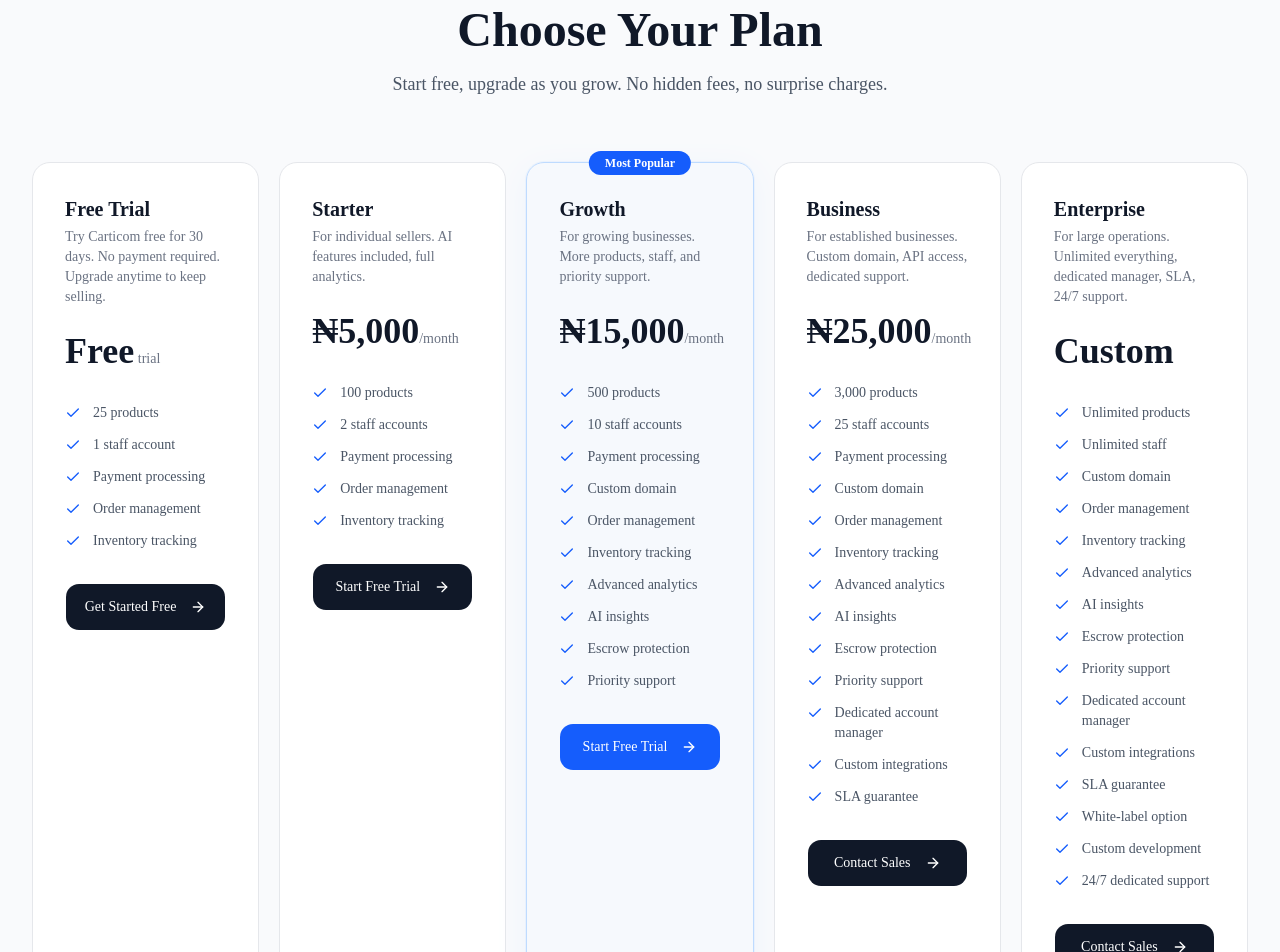
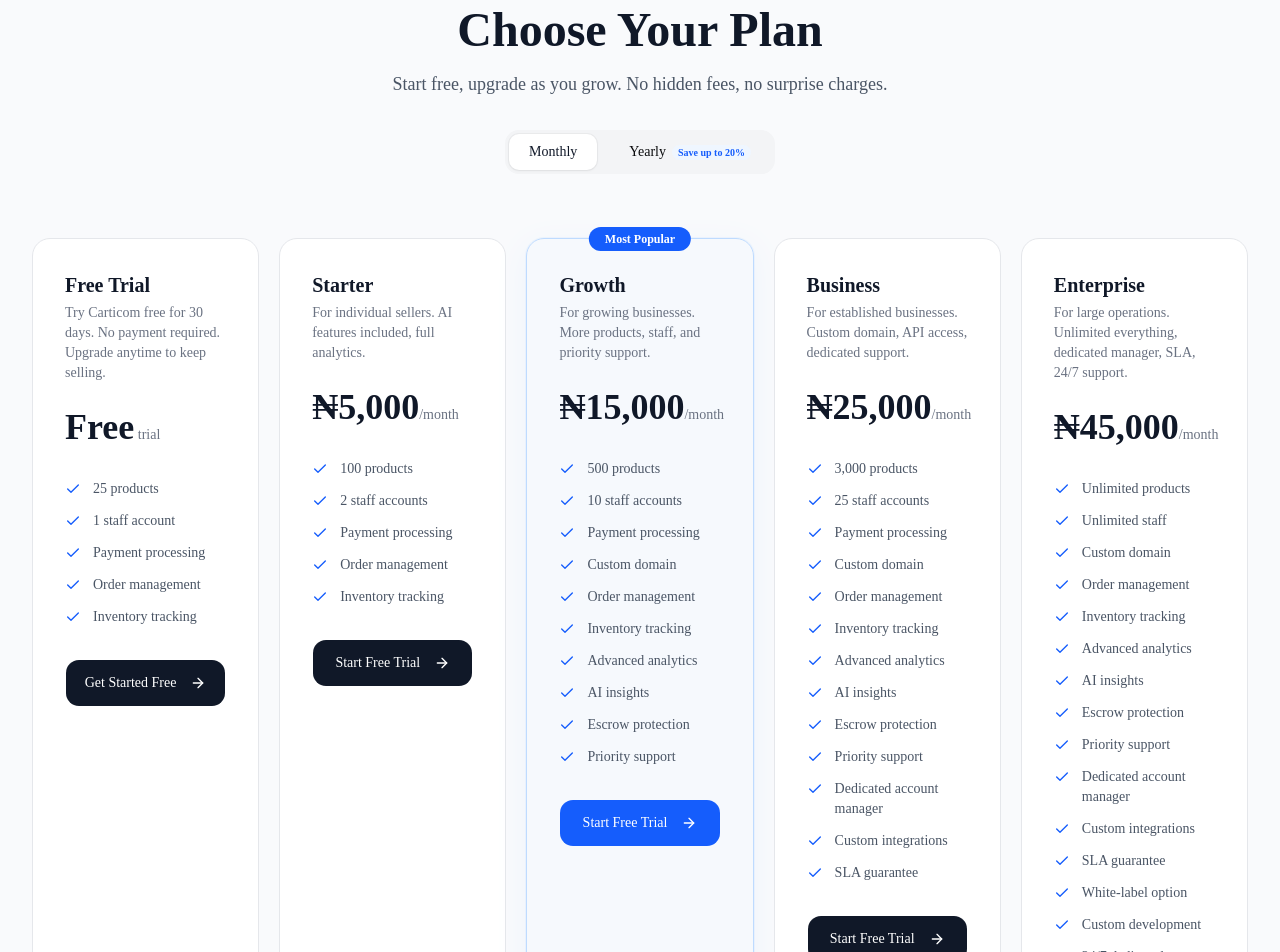
Before and after one commit to Carticom/Carticom-Frontend, a Next.js app: page /pricing in a window 1280 px wide. Shown: the part 160-1112 px from the top of the page. Built offline with nearby package versions, Linux system fonts and the light colour scheme; no server answers.

Commit message:
Fix pricing CTAs, yearly toggle, subscription banner backend match

```diff
--- a/app/(public)/pricing/page.tsx
+++ b/app/(public)/pricing/page.tsx
@@ -56,6 +56,10 @@ function generateFeatures(dto: SubscriptionPlanDTO): string[] {
   if (dto.name === 'Enterprise') {
     features.push('White-label option', 'Custom development', '24/7 dedicated support');
   }
+  if (dto.yearlyPrice > 0 && dto.monthlyPrice > 0) {
+    const savePct = Math.round((1 - dto.yearlyPrice / (dto.monthlyPrice * 12)) * 100);
+    if (savePct > 0) features.push(`Save ${savePct}% with yearly billing`);
+  }
   return features;
 }
 
@@ -96,32 +100,34 @@ const fallbackPlans: Plan[] = [
     period: '/month',
     desc: 'For established businesses. Custom domain, API access, dedicated support.',
     features: ['3,000 products', '25 staff accounts', 'Payment processing', 'Custom domain', 'Order management', 'Inventory tracking', 'Advanced analytics', 'AI insights', 'Escrow protection', 'Priority support', 'Dedicated account manager', 'Custom integrations', 'SLA guarantee'],
-    cta: 'Contact Sales',
-    href: '/contact',
+    cta: 'Start Free Trial',
+    href: '/register',
     popular: false,
   },
   {
     name: 'Enterprise',
-    price: 'Custom',
-    period: '',
+    price: '₦45,000',
+    period: '/month',
     desc: 'For large operations. Unlimited everything, dedicated manager, SLA, 24/7 support.',
     features: ['Unlimited products', 'Unlimited staff', 'Custom domain', 'Order management', 'Inventory tracking', 'Advanced analytics', 'AI insights', 'Escrow protection', 'Priority support', 'Dedicated account manager', 'Custom integrations', 'SLA guarantee', 'White-label option', 'Custom development', '24/7 dedicated support'],
-    cta: 'Contact Sales',
-    href: '/contact',
+    cta: 'Start Free Trial',
+    href: '/register',
     popular: false,
   },
 ];
 
 const faqs = [
   { q: 'Can I upgrade or downgrade anytime?', a: 'Yes. You can change your plan at any time. Changes take effect at the start of your next billing cycle.' },
-  { q: 'Is there a free trial?', a: 'Yes, every paid plan comes with a 14-day free trial. No credit card required.' },
+  { q: 'Is there a free trial?', a: 'Yes, every paid plan comes with a 30-day free trial. No credit card required.' },
   { q: 'What payment methods do you accept?', a: 'We accept card payments, bank transfers, USSD, and mobile money across supported African countries.' },
+  { q: 'How does yearly billing work?', a: 'Pay for a full year upfront and save up to 20% compared to monthly billing. Your subscription renews annually.' },
   { q: 'Are there any setup fees?', a: 'No. There are no setup fees or hidden charges. You only pay your subscription fee.' },
 ];
 
 export default function PricingPage() {
   const [plans, setPlans] = useState<Plan[]>(fallbackPlans);
   const [loading, setLoading] = useState(true);
+  const [yearly, setYearly] = useState(false);
 
   useEffect(() => {
     axiosInstance.get('/api/v1/subscriptions/plans')
@@ -131,19 +137,19 @@ export default function PricingPage() {
           const sorted = [...data].sort((a, b) => (PLAN_ORDER[a.name] ?? 99) - (PLAN_ORDER[b.name] ?? 99));
           setPlans(sorted.map((p) => ({
             name: p.name,
-            price: p.monthlyPrice === 0 ? 'Free' : formatPrice(p.monthlyPrice),
-            period: p.monthlyPrice === 0 ? ' trial' : '/month',
+            price: p.monthlyPrice === 0 ? 'Free' : formatPrice(yearly ? p.yearlyPrice : p.monthlyPrice),
+            period: yearly ? '/year' : p.monthlyPrice === 0 ? ' trial' : '/month',
             desc: p.description || '',
             features: generateFeatures(p),
-            cta: p.name === 'Enterprise' ? 'Contact Sales' : p.monthlyPrice === 0 ? 'Get Started Free' : 'Start Free Trial',
-            href: p.name === 'Enterprise' || p.name === 'Business' ? '/contact' : '/register',
+            cta: p.monthlyPrice === 0 ? 'Get Started Free' : 'Start Free Trial',
+            href: '/register',
             popular: p.name === 'Growth',
           })));
         }
       })
       .catch(() => {})
       .finally(() => setLoading(false));
-  }, []);
+  }, [yearly]);
 
   return (
     <main className="min-h-screen pt-28 pb-20">
@@ -155,6 +161,13 @@ export default function PricingPage() {
           </div>
           <h1 className="text-4xl md:text-5xl font-bold text-gray-900">Choose Your Plan</h1>
           <p className="text-lg text-gray-600 mt-4 max-w-2xl mx-auto">Start free, upgrade as you grow. No hidden fees, no surprise charges.</p>
+          <div className="inline-flex items-center gap-3 mt-8 p-1 rounded-xl bg-gray-100">
+            <button onClick={() => setYearly(false)} className={`px-5 py-2 text-sm font-medium rounded-lg transition-all ${!yearly ? 'bg-white text-gray-900 shadow-sm' : ''}`}>Monthly</button>
+            <button onClick={() => setYearly(true)} className={`px-5 py-2 text-sm font-medium rounded-lg transition-all ${yearly ? 'bg-white text-gray-900 shadow-sm' : ''}`}>
+              Yearly
+              <span className="ml-1.5 text-[10px] text-blue-600 font-bold bg-blue-50 px-1.5 py-0.5 rounded-full">Save up to 20%</span>
+            </button>
+          </div>
         </motion.div>
 
         <div className="grid md:grid-cols-2 lg:grid-cols-3 xl:grid-cols-5 gap-5 max-w-7xl mx-auto">
--- a/components/dashboard/subscription/SubscriptionBanner.tsx
+++ b/components/dashboard/subscription/SubscriptionBanner.tsx
@@ -2,19 +2,31 @@
 
 import { AlertTriangle, Crown, RefreshCw } from 'lucide-react';
 import Link from 'next/link';
+import { useQuery } from '@tanstack/react-query';
 import { useCurrentStoreId } from '@/hooks/useCurrentStore';
-import { useSubscription } from '@/features/dashboard/hooks/useSubscription';
-import { SubscriptionStatus } from '@/features/dashboard/types/subscription.types';
+import { axiosInstance } from '@/lib/axios';
 
 export function SubscriptionBanner() {
   const { storeId } = useCurrentStoreId();
-  const { data: subscription } = useSubscription(storeId ?? '');
 
-  if (!subscription) return null;
+  const { data: sub } = useQuery({
+    queryKey: ['store-subscription', storeId],
+    queryFn: async () => {
+      if (!storeId) return null;
+      const res = await axiosInstance.get(`/api/v1/subscriptions/store/${storeId}`);
+      return res.data?.data ?? null;
+    },
+    enabled: !!storeId,
+    refetchInterval: 300_000,
+  });
 
-  const { status, currentPeriodEnd } = subscription;
+  if (!sub) return null;
 
-  if (status === SubscriptionStatus.EXPIRED) {
+  const status = sub.status as string;
+  const endDate = sub.endDate as number | null;
+  const planName = (sub.planName ?? sub.planCode ?? '') as string;
+
+  if (status === 'EXPIRED') {
     return (
       <div className="bg-orange-50 border-b border-orange-200 dark:bg-orange-950/40 dark:border-orange-900/50">
         <div className="mx-auto max-w-7xl px-6 py-3">
@@ -40,41 +52,8 @@ export function SubscriptionBanner() {
     );
   }
 
-  if (status === SubscriptionStatus.READ_ONLY) {
-    return (
-      <div className="bg-orange-50 border-b border-orange-200 dark:bg-orange-950/40 dark:border-orange-900/50">
-        <div className="mx-auto max-w-7xl px-6 py-3">
-          <div className="flex items-center justify-between gap-4">
-            <div className="flex items-center gap-3 text-sm text-orange-800 dark:text-orange-300">
-              <RefreshCw className="h-5 w-5 shrink-0" aria-hidden="true" />
-              <span>
-                Your store is in read-only mode. You can view data and export, but cannot create
-                products, receive orders, or process payments.{' '}
-                <span className="font-medium">Upgrade to restore full access.</span>
-              </span>
-            </div>
-            <Link
-              href="/dashboard/subscription"
-              className="flex shrink-0 items-center gap-2 rounded-lg bg-orange-600 px-4 py-2 text-sm font-medium text-white hover:bg-orange-700 transition-colors"
-            >
-              <Crown className="h-4 w-4" aria-hidden="true" />
-              Upgrade Plan
-            </Link>
-          </div>
-        </div>
-      </div>
-    );
-  }
-
-  if (
-    status === SubscriptionStatus.ACTIVE &&
-    currentPeriodEnd &&
-    subscription.plan === 'FREE_TRIAL'
-  ) {
-    const daysLeft = Math.ceil(
-      (new Date(currentPeriodEnd).getTime() - Date.now()) / (1000 * 60 * 60 * 24)
-    );
-
+  if (planName === 'Free Trial' && endDate) {
+    const daysLeft = Math.ceil((endDate - Date.now()) / (1000 * 60 * 60 * 24));
     if (daysLeft <= 7 && daysLeft > 0) {
       return (
         <div className="bg-blue-50 border-b border-blue-200 dark:bg-blue-950/40 dark:border-blue-900/50">
--- a/components/marketing/PricingSection.tsx
+++ b/components/marketing/PricingSection.tsx
@@ -80,7 +80,6 @@ export function PricingSection() {
     if (!plans) return [];
     const sorted = [...plans].sort((a, b) => (PLAN_ORDER[a.name] ?? 99) - (PLAN_ORDER[b.name] ?? 99));
     return sorted.map((dto) => {
-      const isEnterprise = dto.name === 'Enterprise';
       const price = yearly ? dto.yearlyPrice : dto.monthlyPrice;
       const period = yearly ? '/year' : dto.name === 'Free Trial' ? ' trial' : '/month';
       return {
@@ -89,7 +88,7 @@ export function PricingSection() {
         period,
         desc: dto.description,
         features: generateFeatures(dto, yearly),
-        cta: isEnterprise ? 'Contact Sales' : dto.monthlyPrice === 0 ? 'Get Started Free' : 'Start Free Trial',
+        cta: dto.monthlyPrice === 0 ? 'Get Started Free' : 'Start Free Trial',
         popular: dto.name === 'Growth',
       };
     });
@@ -170,7 +169,7 @@ export function PricingSection() {
                       : 'bg-gray-100 hover:bg-gray-200 text-gray-900'
                   )}
                 >
-                  <Link href={plan.name === 'Enterprise' || plan.name === 'Business' ? '/contact' : '/register'}>{plan.cta}</Link>
+                  <Link href={'/register'}>{plan.cta}</Link>
                 </Button>
               </motion.div>
             ))}
```
